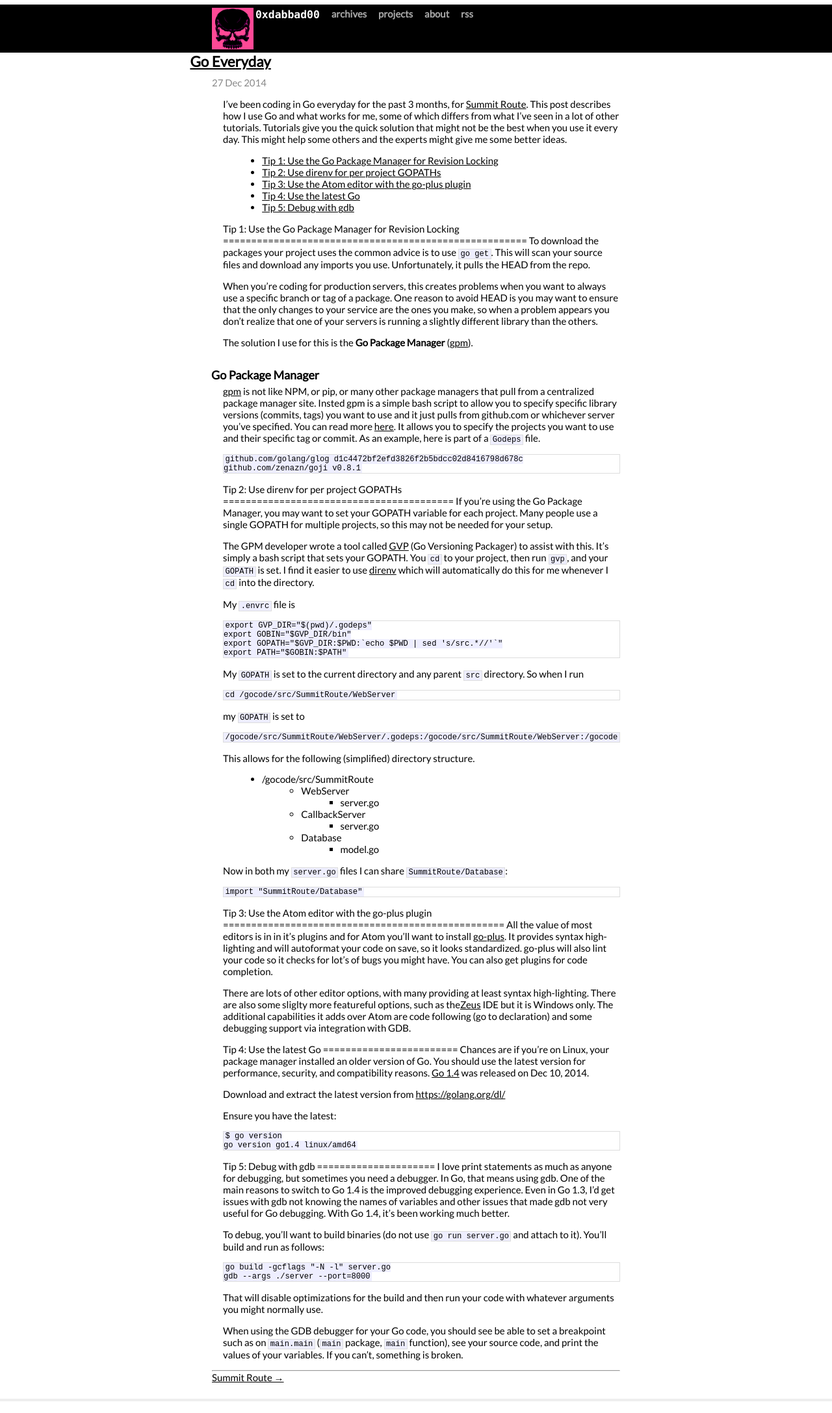
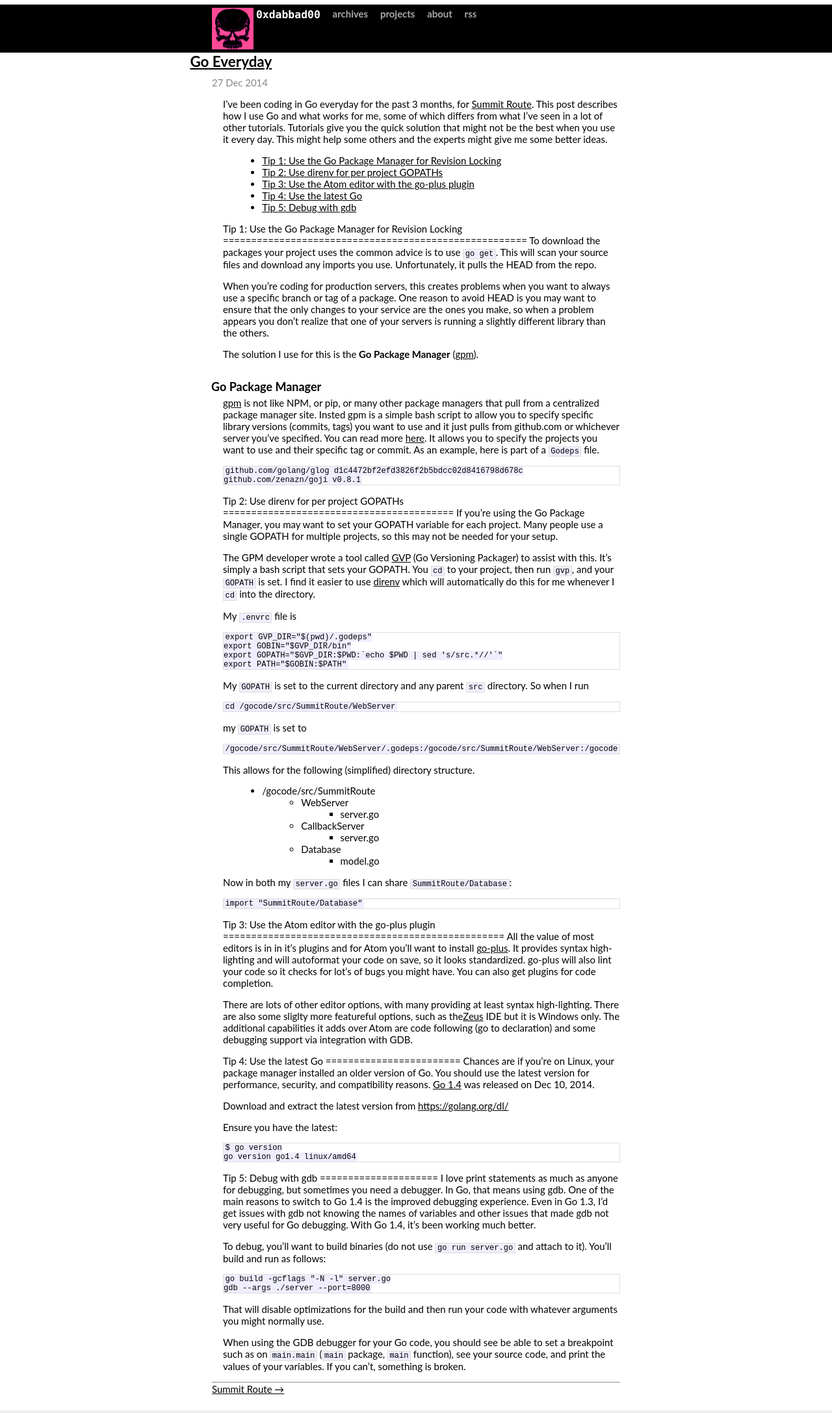
Before and after one commit to 0xdabbad00/blog, a Jekyll site: the page built from index.html, in a window 1280 px wide. Shown: the whole page at 65% size. Built offline with Jekyll 4.4.1, drawn with Linux system fonts in a browser that asks for light colours; Markdown is read by kramdown in place of the engine named in the settings; the list of posts is cut into pages by our own code.

Commit message:
Removing reference to lato in hopes it speeds up my page loads

```diff
--- a/_layouts/default.html
+++ b/_layouts/default.html
@@ -9,8 +9,6 @@
 
         <!-- syntax highlighting CSS -->
         <link rel="stylesheet" href="/css/syntax.css">
-
-        <link href='http://fonts.googleapis.com/css?family=Lato&subset=latin,latin-ext' rel='stylesheet' type='text/css'>
 
         <!-- Custom CSS -->
         <link rel="stylesheet" href="/css/main.css">
```
